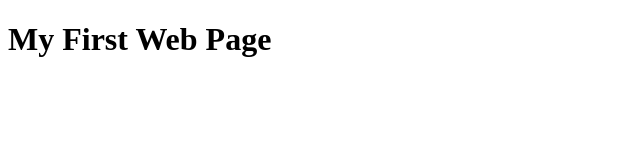
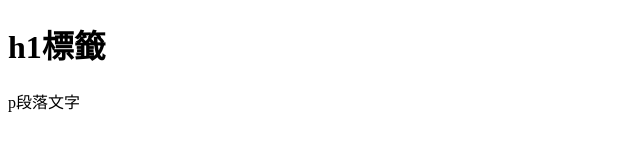
Before and after one commit to ck561210/test, a plain HTML site: page index.html in a window 1280 px wide. Shown: the whole page, without its empty margins (0-640 px from the left). Drawn offline with Linux system fonts and the light colour scheme.

Commit message:
......... done

```diff
--- a/index.html
+++ b/index.html
@@ -6,6 +6,10 @@
     <title>My First Web Page</title>
 </head>
 <body>
-    <h1>My First Web Page</h1>
+    <h1>h1標籤</h1>
+	<p>p段落文字</p>
+
+
+
 </body>
 </html>
```
